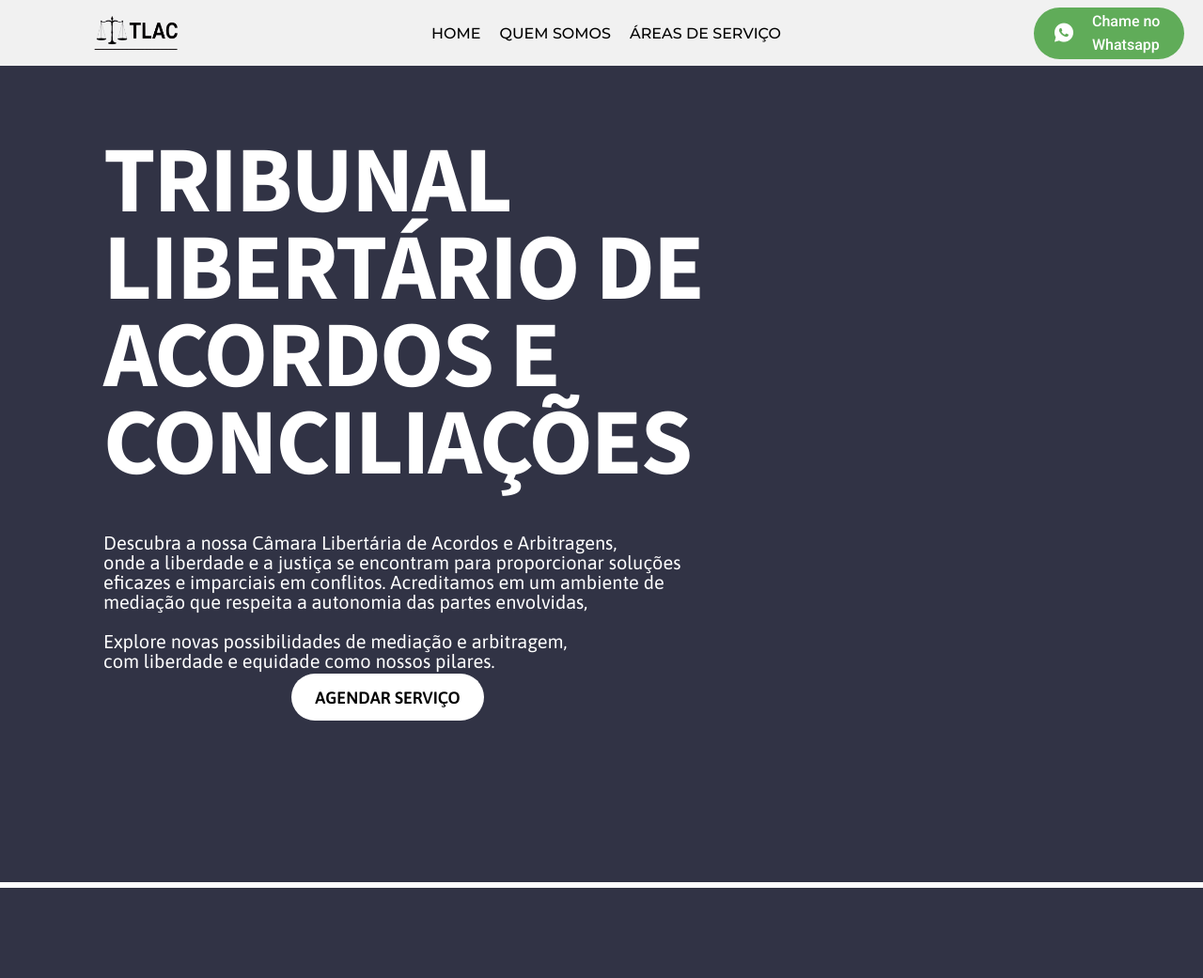
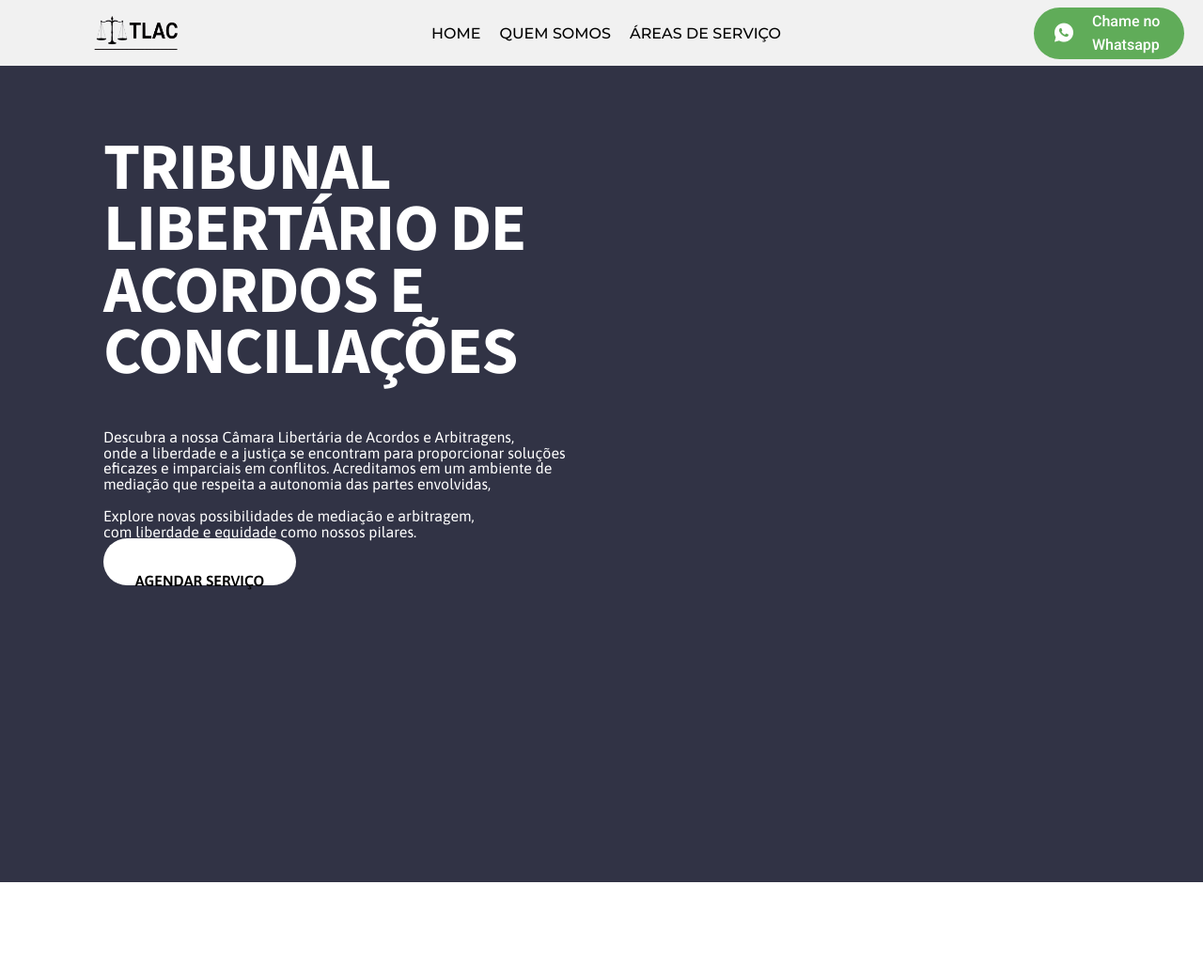
Before and after one commit to TheoTavora/Criofitness-Tlac, a PHP site: page / in a window 1280 px wide. Shown: the whole page at 94% size. Before the commit the page ends 945 px from the top, so only its background shows below. Run offline with PHP 8.4, Linux system fonts and the light colour scheme.

Commit message:
fix: rresponsiveness of paragraph

```diff
--- a/index.html
+++ b/index.html
@@ -48,11 +48,24 @@
     Explore novas possibilidades de mediação e arbitragem, <br>
     com liberdade e equidade como nossos pilares.
     </p>
-  <!--  <div class="line"></div>-->
-    <div class="service-button">
-      <li><a href="#">AGENDAR SERVIÇO</a></li>
+  <!--  <div class="line"></div>
+-->
+
+<div class="service-button">
+  <li><a href="#">AGENDAR SERVIÇO</a></li>
+</div>
+
+</div>
+
+
+</div>
+
+<div class="container py-5">
+  <div class="carousel slide" data-bs-ride="carousel">
+    <div class="carousel-inner">
+
+    </div>
   </div>
-</div>
 </div>
 <!--BOOTSTRAP (js)-->
 <script src="script.js"></script>
--- a/style.css
+++ b/style.css
@@ -112,12 +112,13 @@ COMEÇO BODY
 
 .body-header-content{
   position: absolute;
-  width: auto;
-  height: auto;
+  width: 50%;
+  height: 70%;
   left: 110px;
   top: 145px;
   align-items: center;
   justify-content: center;
+  font-size: 5.5vw;
 }
 
 .content-body{
@@ -128,7 +129,7 @@ COMEÇO BODY
   top: 150px;
   font-weight: bold;
   font-family: "Source Sans 3", sans-serif;
-  font-size: 100px;
+  font-size: 100%;
 }
 
 .sub-content-body{
@@ -140,14 +141,15 @@ COMEÇO BODY
   font-family: "Asap", sans-serif;
   font-style: normal;
   font-weight: 400;
-  font-size: 20px;
+  font-size: 1rem;
   line-height: 105.7%;
 }
+
 /*
 .line{
   width: auto;
   height: 6px;
-  margin-top: 30px;
+  margin-top: auto;
   background: #FFFFFF;
   border-radius: 100px;
 }
@@ -160,8 +162,6 @@ COMEÇO BODY
   align-items: center;
   width: 205px;
   height: 50px;
-  margin-left: 200px;
-  margin-top: 50px;
   background: #FFFFFF;
   border-radius: 100px;
 }
@@ -170,7 +170,7 @@ COMEÇO BODY
   text-decoration: none;
   font-family: "Asap", sans-serif;
   font-weight: 600;
-  font-size: 18px;
+  font-size: 16px;
   color: #000;
   }
 
@@ -219,6 +219,7 @@ MEDIA QUERIES
     margin-left: 20px;
   }
 
+
 }
 
 @media (max-width: 600px) {
```
